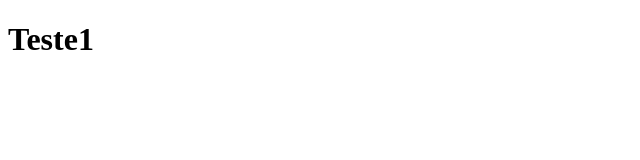
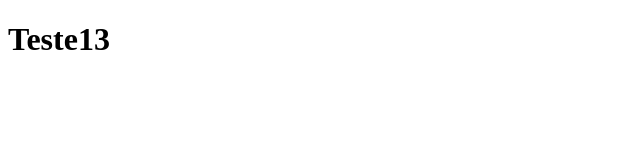
Before and after one commit to eduserpa/serpatec, a Next.js app: page / in a window 1280 px wide. Shown: the top 160 px of the page, without its empty margins (0-640 px from the left). Built offline with nearby package versions, Linux system fonts and the light colour scheme.

Commit message:
primeira página

```diff
--- a/pages/index.js
+++ b/pages/index.js
@@ -1,5 +1,4 @@
 function Teste(){
-return <h1> Teste1</h1>
-
+return <h1> Teste13</h1>
 }
 export default Teste
```
